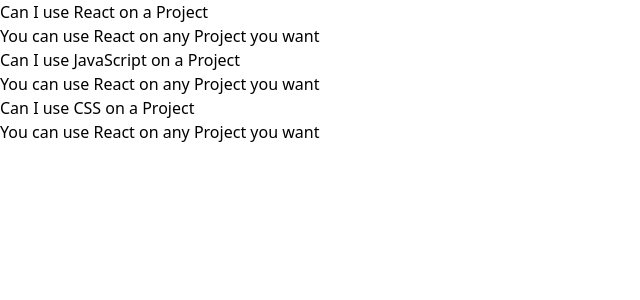
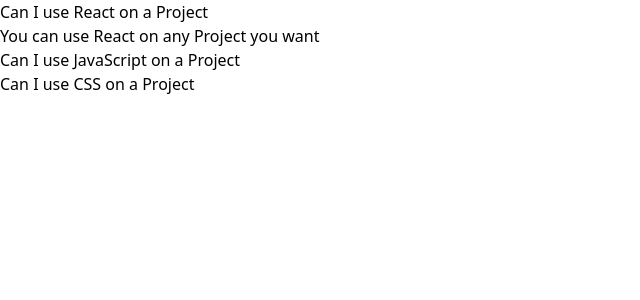
Before and after one commit to eduardotejeda/comps, a React (Create React App) app: page / in a window 1280 px wide. Shown: the top 300 px of the page, without its empty margins (0-640 px from the left). Built offline with nearby package versions, Linux system fonts and the light colour scheme.

Commit message:
using js rules on && and || remove element from accordion

```diff
--- a/src/components/Accordion.js
+++ b/src/components/Accordion.js
@@ -1,9 +1,20 @@
+import { useState} from 'react';
+
+
 function Accordion({items}) {
-    const renderedItems = items.map((item) => {
+
+    const [expandedIndex, setExpandedIndex] = useState(0);
+
+
+    const renderedItems = items.map((item, index) => {
+        const isExpanded = index === expandedIndex;
+
+        const content = isExpanded && <div>{item.content}</div>
+
         return (
             <div key={item.id}>
             <div>{item.label}</div>
-            <div>{item.content}</div>
+            {content}
             </div>
         )
     })
```
